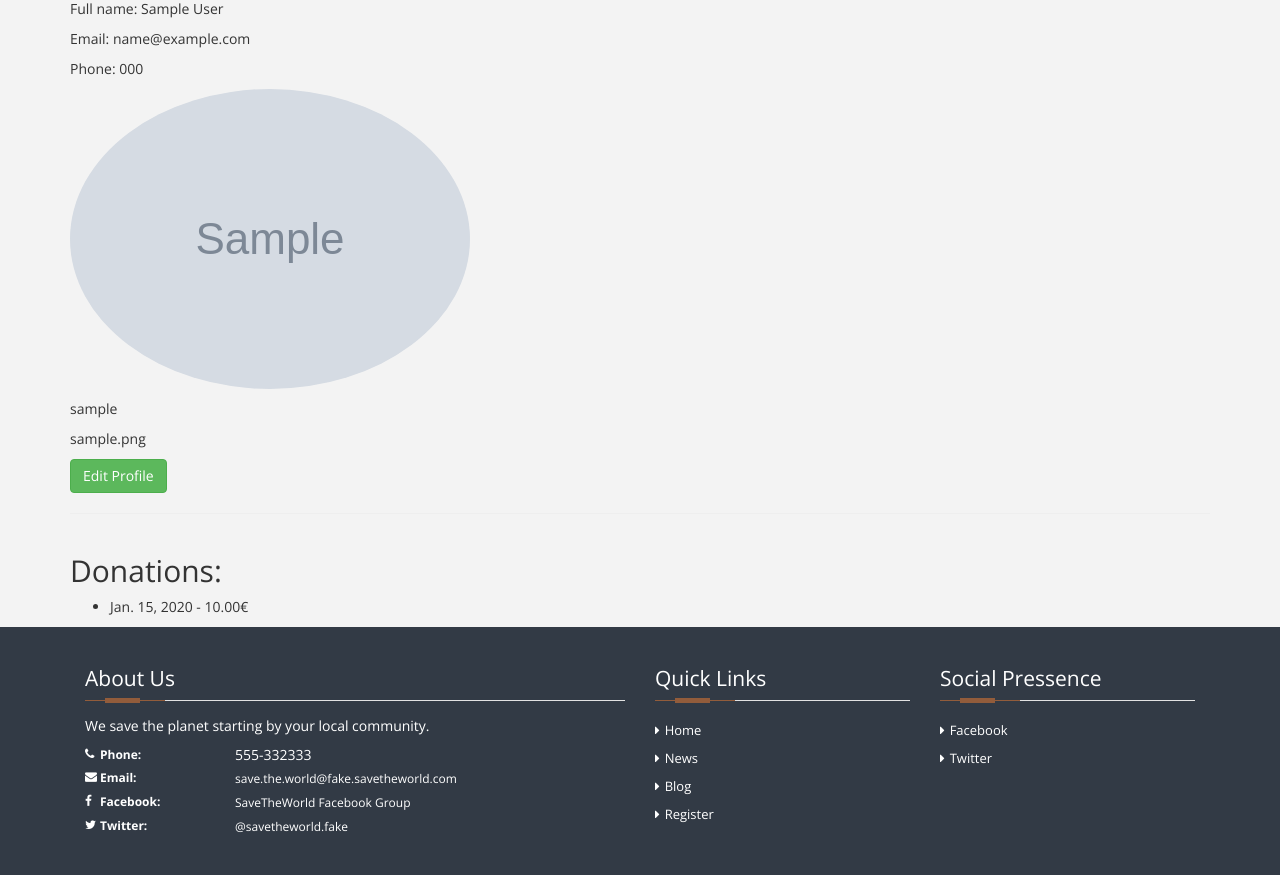
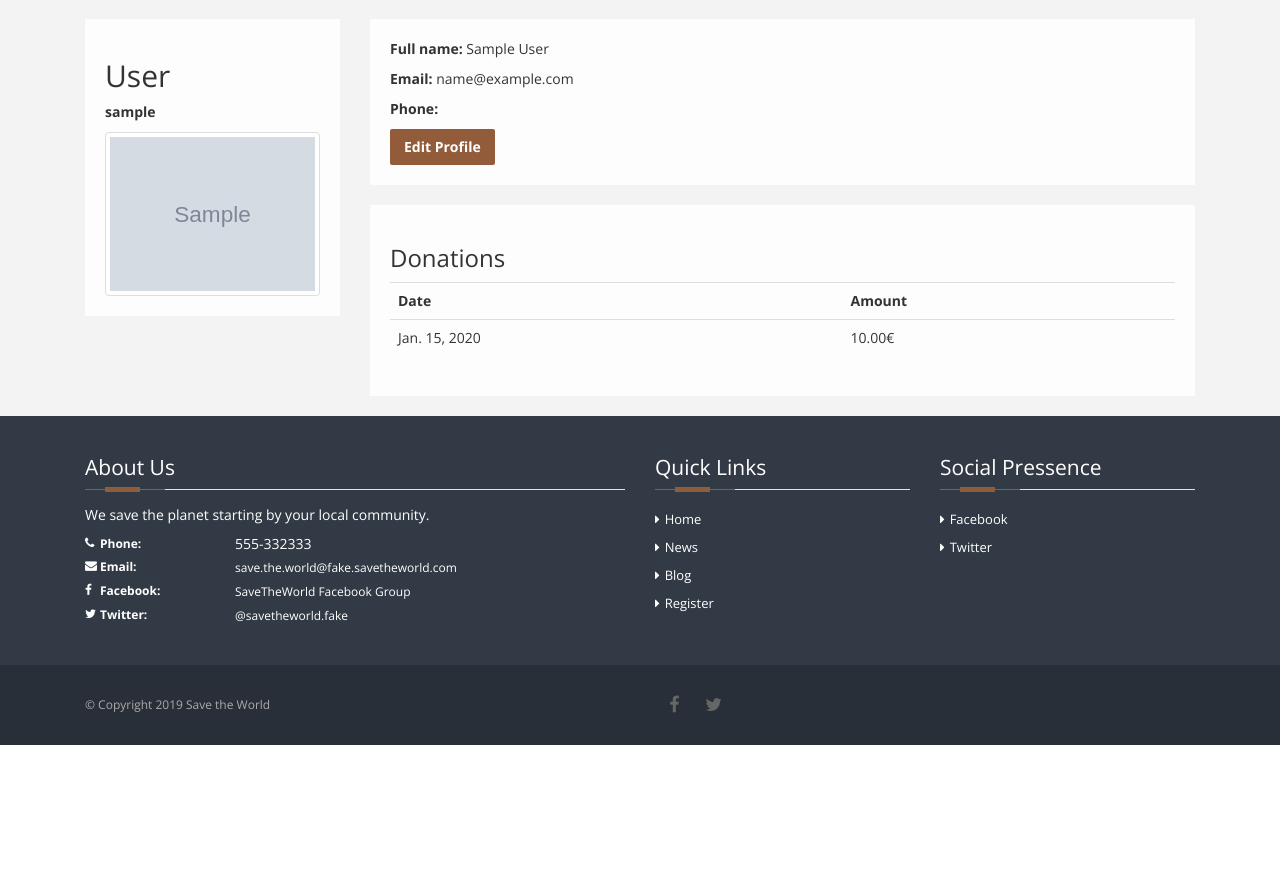
Before and after one commit to Narshe1412/Code-Institute-Django-Project, a Django app: page /accounts/profile/ in a window 1280 px wide. Shown: the part 190-1065 px from the top of the page. After the commit the page ends 935 px from the top, so only its background shows below. Run offline with Django 3.2, Linux system fonts and the light colour scheme; a user stored in the database is signed in; tables that the repository leaves empty hold one stand-in row (values such as "Sample post"); grey boxes marked "Sample" are stand-in pictures; some libraries are stand-ins or nearby versions.

Commit message:
added styling to profile page

```diff
--- a/accounts/models.py
+++ b/accounts/models.py
@@ -3,6 +3,6 @@
 from phonenumber_field.modelfields import PhoneNumberField
 
 class UserProfile(models.Model):
-    profile = models.ImageField(upload_to="profiles", blank=True, null=True)
+    profile = models.ImageField(upload_to="profiles", default='static/img/favicon.png')
     phone_numer = PhoneNumberField(unique=True)
     user = models.OneToOneField(User, on_delete=models.CASCADE)
--- a/accounts/templates/profile.html
+++ b/accounts/templates/profile.html
@@ -1,28 +1,59 @@
-{% extends 'base.html' %}
+{% extends 'base.html' %} {% block page_header %}User Profile{% endblock %} {% block page_title %}Profile{% endblock %} {% block content %}
 
-{% block page_header %}User Profile{% endblock %}
-{% block page_title %}Profile{% endblock %}
-{% block content %}
+
+<section class="news">
     <div class="container">
+        <div class="row">
+            <div class="col-md-3 col-xs-12">
+                <div class="card">
+                    <h2>User</h2>
+                    <p><strong>{{userdata}}</strong></p>
+                    {% if userdata.userprofile.profile %}
+                    <div class="profile-img">
+                        <img class="img-responsive img-thumbnail" src="{{userdata.userprofile.profile.url}}"></img>
+                    </div>
+                    {% else %}
+                    <div class="fakeimg" style="height:100px;">
+                        No picture
+                    </div>
+                    {% endif %}
+                </div>
 
-            <p>Full name: {{ userdata.first_name }} {{ userdata.last_name }}</p>
-            <p>Email: {{ userdata.email }}</p>
-            <p>Phone: {{ userdata.userprofile.phone_numer }} </p>
-            <p><img class="img-circle" src="{{userdata.userprofile.profile.url}}"></img></p>
-            <p> {{userdata}}</p>
-            <p> {{userdata.userprofile.profile}}</p>
-            <a href="{% url 'edit_profile' %}" class="btn btn-success">Edit Profile</a>
-        <hr/>
-        <div class="row">
-            <h2>Donations: </h2>
-            <ul>
-            {% for donation in donations %}
-                <li>{{ donation.date }} - {{ donation.amount }}€</li>
-            {% empty %}
-                <li>Sorry, no donations for this user.</li>
-            {% endfor %}
-            </ul>
+            </div>
+            <div class="col-md-9 col-xs-12">
+                <div class="card">
+                    <p><strong>Full name:</strong> {{ userdata.first_name }} {{ userdata.last_name }}</p>
+                    <p><strong>Email:</strong> {{ userdata.email }}</p>
+                    <p><strong>Phone:</strong> {% if userdata.userprofile.phone_number %} {{ userdata.userprofile.phone_numer }} {% endif %}
+                    </p>
+                    <a href="{% url 'edit_profile' %}" class="btn btn-default">Edit Profile</a>
+                </div>
+                <div class="card">
+                    <h3>Donations</h3>
+                    <table class="table table-hover">
+                        <th>
+                            Date
+                        </th>
+                        <th>
+                            Amount
+                        </th>
+                        {% for donation in donations %}
+                        <tr>
+                            <td>
+                                {{ donation.date }}
+                            </td>
+                            <td>
+                                {{ donation.amount }}€
+                            </td>
+                        </tr>
+                        {% empty %}
+                        <li>Sorry, no donations for this user.</li>
+                        {% endfor %}
+                    </table>
+                </div>
+            </div>
+
         </div>
     </div>
-
+</section>
 {% endblock %}
--- a/accounts/views.py
+++ b/accounts/views.py
@@ -63,6 +63,10 @@
 @login_required
 def view_profile(request):
     donations = Donation.objects.filter(email__exact=request.user.email)
+    print (request.user, request.user.userprofile)
+    if request.user.userprofile == None:
+        print("Userprofile is none")
+        request.user.userprofile = {'profile': None, 'phone_numer': None}
     return render(request, 'profile.html', {'userdata': request.user, 'donations': donations})
 
 @login_required
--- a/home/templates/index.html
+++ b/home/templates/index.html
@@ -1,4 +1,5 @@
-{% extends 'base.html' %} {% block content %}
+
+{% extends 'base.html' %} {% load static %} {% block content %}
 
 <section id="slideshow-section">
     <div class="slideshow-container">
--- a/static/css/styles.css
+++ b/static/css/styles.css
@@ -601,6 +601,10 @@
     transform: translateX(-50%);
 }
 
+.profile-img {
+    width:100%;
+}
+
 /* Add a card effect for articles */
 
 .card {
@@ -734,3 +738,8 @@
 .open>.dropdown-toggle.btn-primary {
     background-image: none;
 }
+
+
+.table-hover tbody tr:hover td, .table-hover tbody tr:hover th {
+  background-color: rgb(146, 92, 59, 0.2);
+}
--- a/templates/base.html
+++ b/templates/base.html
@@ -8,14 +8,14 @@
     <meta name="viewport" content="width=device-width, initial-scale=1, maximum-scale=1, user-scalable=no">
 
     <meta name="title" content="Save the World">
-    <meta name="deescription" content="Non profit organization to save the nature">
+    <meta name="description" content="Non profit organization to save the nature">
 
     <link rel="icon" href="{% static 'img/favicon.png' %}" type="image/png">
     <link rel="stylesheet" href="{% static 'css/bootstrap.min.css' %}" type="text/css">
     <link rel="stylesheet" href="{% static 'font-awesome/css/font-awesome.min.css' %}" type="text/css">
     <link rel="stylesheet" href="https://fonts.googleapis.com/css?family=Open+Sans:300,400,600,700&display=swap" >
-    <link rel="stylesheet" href="{% static 'css/styles.css' %}">
-    <!--<link rel="stylesheet" href="https://fe5f9be07ba14ed997985b891ef1c58b.vfs.cloud9.us-east-1.amazonaws.com/static/css/styles.css" type="text/css">-->
+    <!--<link rel="stylesheet" href="{% static 'css/styles.css' %}">-->
+    <link rel="stylesheet" href="https://fe5f9be07ba14ed997985b891ef1c58b.vfs.cloud9.us-east-1.amazonaws.com/static/css/styles.css" type="text/css">
 </head>
 
 <body>
```
Also changed, not shown: accounts/migrations/0002_auto_20190929_1957.py (added).
